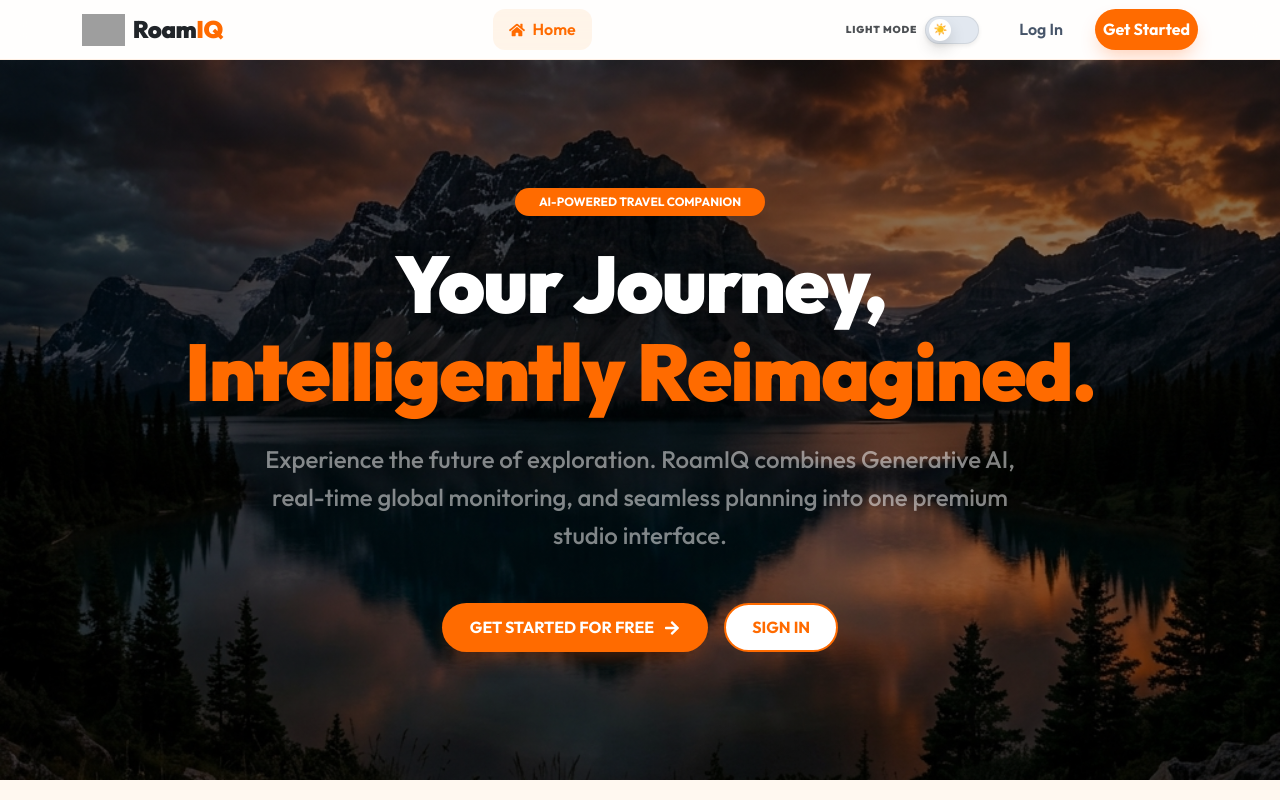
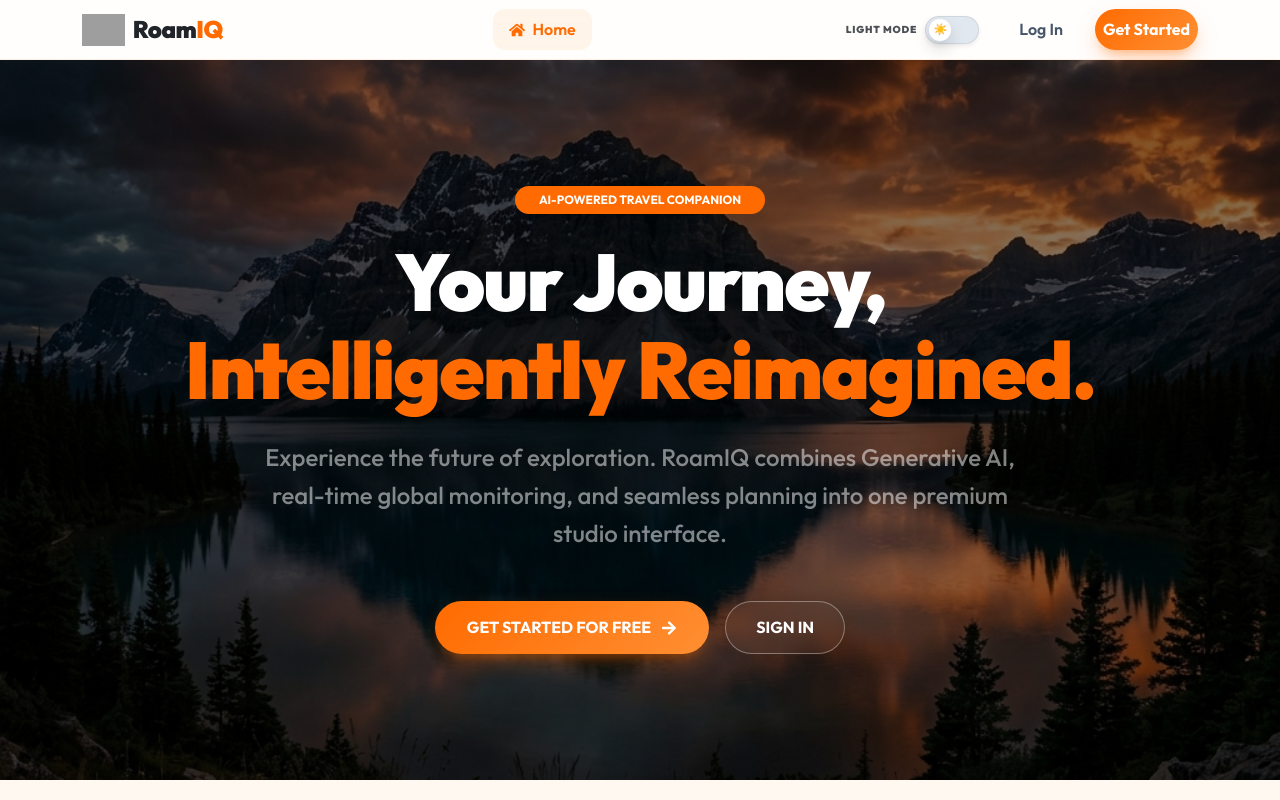
Before and after one commit to SAILESH2508/RoamIQ, a React (Create React App) app in the folder frontend/: page / in a window 1280 px wide. Shown: the top 800 px of the page. Built offline with nearby package versions, Linux system fonts and the light colour scheme; grey boxes are pictures that could not be loaded.

Commit message:
design: upgrade landing page primary solid and outline buttons with vibrant gradients and glassmorphism

```diff
--- a/frontend/src/components/Home.js
+++ b/frontend/src/components/Home.js
@@ -43,7 +43,7 @@ const Home = () => {
                         <div className="d-flex justify-content-center gap-3 flex-wrap">
                             {user ? (
                                 <>
-                                    <Link to="/dashboard" className="btn btn-primary px-5 py-3 rounded-pill fw-black shadow-lg border-0" style={{ background: 'var(--primary-gradient)', fontSize: '1.1rem' }}>
+                                    <Link to="/dashboard" className="btn-premium px-5 py-3 fs-5 shadow-lg">
                                         GO TO DASHBOARD <FaArrowRight />
                                     </Link>
                                     <Link to="/ai" className="btn-premium-outline">
--- a/frontend/src/index.css
+++ b/frontend/src/index.css
@@ -36,7 +36,7 @@
   --radius-md: 24px;
   --radius-lg: 36px;
 
-  --primary-gradient: #ff6b00;
+  --primary-gradient: linear-gradient(135deg, #ff6b00 0%, #ff8f33 100%);
   --surface-gradient: #ffffff;
 
   --transition: all 0.4s cubic-bezier(0.16, 1, 0.3, 1);
@@ -126,10 +126,10 @@ h1, h2, h3, h4, h5, h6 {
   background: var(--primary-gradient);
   color: white !important;
   font-weight: 700;
-  padding: 12px 28px;
+  padding: 14px 32px;
   border-radius: 50px;
   border: none;
-  box-shadow: 0 10px 20px -5px rgba(255, 85, 0, 0.3);
+  box-shadow: 0 10px 25px -5px rgba(255, 107, 0, 0.4), 0 8px 10px -6px rgba(255, 107, 0, 0.3);
   transition: var(--transition);
   display: inline-flex;
   align-items: center;
@@ -139,17 +139,19 @@ h1, h2, h3, h4, h5, h6 {
 }
 
 .btn-premium:hover {
-  transform: translateY(-3px) scale(1.02);
-  box-shadow: 0 15px 30px -5px rgba(255, 85, 0, 0.4);
-  filter: brightness(1.1);
+  transform: translateY(-3px) scale(1.03);
+  box-shadow: 0 20px 35px -5px rgba(255, 107, 0, 0.5), 0 12px 15px -6px rgba(255, 107, 0, 0.4);
+  filter: brightness(1.05);
 }
 
 .btn-premium-outline {
-  background: white;
-  color: var(--primary) !important;
-  border: 2px solid var(--primary);
+  background: rgba(255, 255, 255, 0.03);
+  backdrop-filter: blur(8px);
+  -webkit-backdrop-filter: blur(8px);
+  color: #ffffff !important;
+  border: 1.5px solid rgba(255, 255, 255, 0.35);
   font-weight: 700;
-  padding: 10px 26px;
+  padding: 13px 30px;
   border-radius: 50px;
   transition: var(--transition);
   display: inline-flex;
@@ -157,11 +159,15 @@ h1, h2, h3, h4, h5, h6 {
   gap: 10px;
   cursor: pointer;
   text-decoration: none;
+  box-shadow: 0 4px 15px rgba(0, 0, 0, 0.15);
 }
 
 .btn-premium-outline:hover {
-  background: var(--primary);
+  background: var(--primary-gradient);
+  border-color: transparent;
   color: white !important;
+  transform: translateY(-3px) scale(1.03);
+  box-shadow: 0 20px 35px -5px rgba(255, 107, 0, 0.5), 0 12px 15px -6px rgba(255, 107, 0, 0.4);
 }
 
 /* Custom Scrollbar */
```
